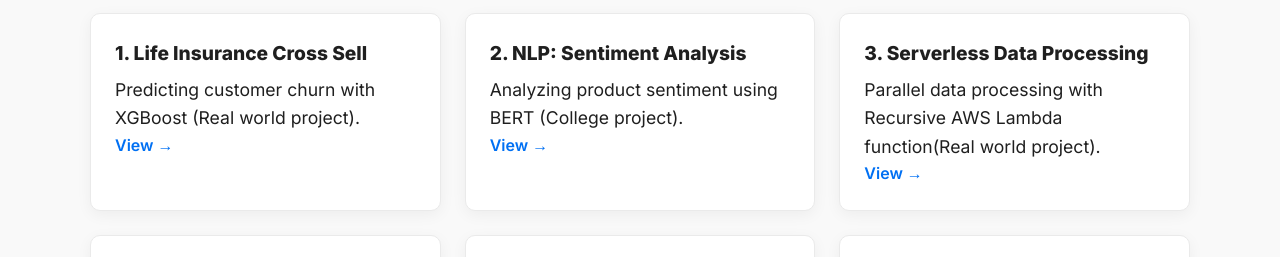
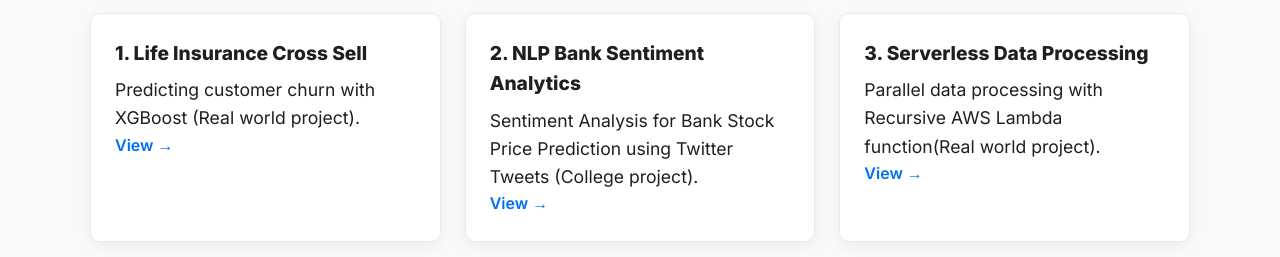
Before and after one commit to priyesh009/priyesh009.github.io, a plain HTML site: page index.html in a window 1280 px wide. Shown: the part 540-797 px from the top of the page. Drawn offline with Linux system fonts and the light colour scheme.

Commit message:
adding projects and updating profile 2

```diff
--- a/index.html
+++ b/index.html
@@ -180,7 +180,7 @@ I’ve delivered solutions across insurance, pharma, manufacturing, and IoT. Bas
     <h2>My Projects</h2>
     <div class="project-grid">
       <div class="project"><h3>1. Life Insurance Cross Sell</h3><p>Predicting customer churn with XGBoost (Real world project).</p><a href="https://www.linkedin.com/in/priyeshg">View →</a></div>
-      <div class="project"><h3>2. NLP: Sentiment Analysis</h3><p>Analyzing product sentiment using BERT (College project).</p><a href="#">View →</a></div>
+      <div class="project"><h3>2. NLP Bank Sentiment Analytics</h3><p>Sentiment Analysis for Bank Stock Price Prediction using Twitter Tweets (College project).</p><a href="https://github.com/priyesh009/priyesh009.github.io/blob/master/projects/ds/bank_sentiment_analytics/bank_sentiment_analysis_readme.md">View →</a></div>
       <div class="project"><h3>3. Serverless Data Processing</h3><p>Parallel data processing with Recursive AWS Lambda function(Real world project).</p><a href="https://github.com/priyesh009/aws-data-project/tree/master/codes/aws_lambda_codes/recursiveLambda">View →</a></div>
       <div class="project"><h3>4. Geo Spatial smoothing using Hexagons and Credibility Rings</h3><p>Identifying the Risk risk at territory level using hexagonla predictive model and credbility rings(Real world project)</p><a href="#">View →</a></div>
       <div class="project"><h3>5. Lead prediction and retention</h3><p>Risk modeling using decision trees(Real world project).</p><a href="#">View →</a></div>
```
Also changed, not shown: 1 other file.
